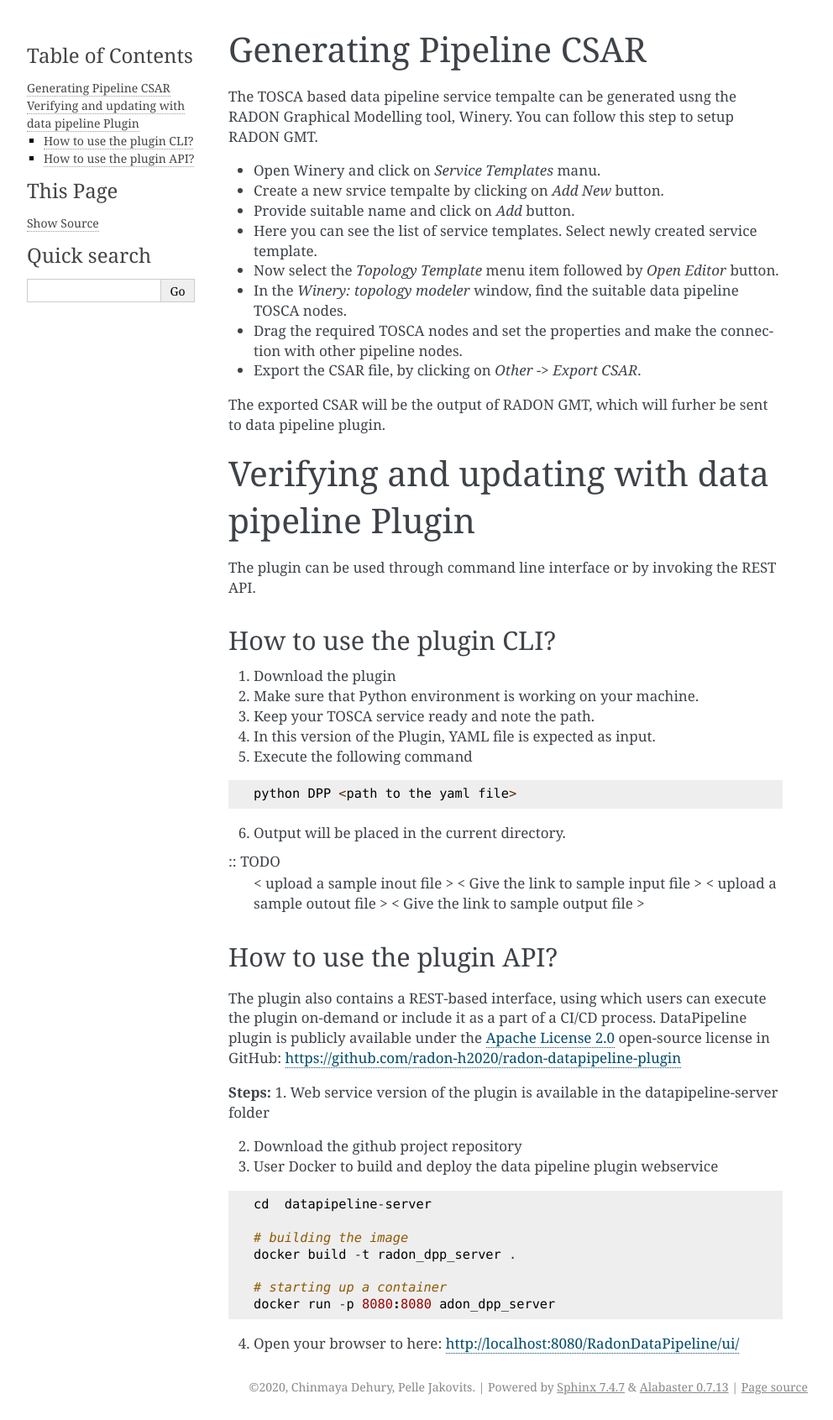
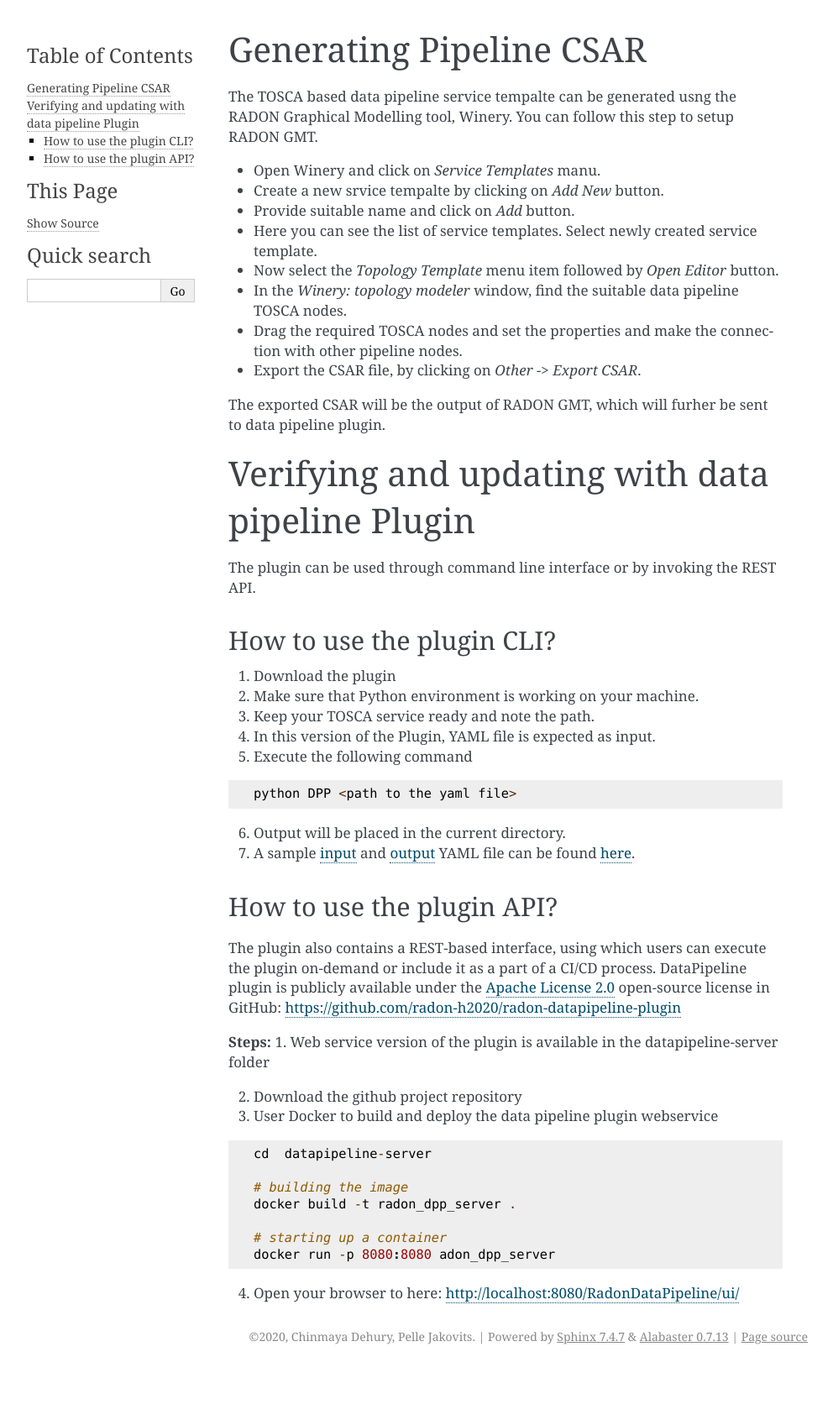
Before and after one commit to radon-h2020/radon-datapipeline-plugin, a Sphinx documentation site: the page built from docs/getting-started.rst, in a window 1280 px wide. Shown: the whole page at 84% size, without its empty margins (148-1140 px from the left). Built offline with Sphinx 7.4.7, drawn with Linux system fonts in a browser that asks for light colours; after the commit the page ends 1631 px from its top, so only the background shows below that.

Commit message:
Update getting-started.rst

```diff
--- a/docs/getting-started.rst
+++ b/docs/getting-started.rst
@@ -37,11 +37,7 @@
 
 6. Output will be placed in the current directory.
 
-:: TODO
-  < upload a sample inout file >
-  < Give the link to sample input file  >
-  < upload a sample outout file >
-  < Give  the link to sample output file >
+7. A sample `input <https://github.com/radon-h2020/radon-datapipeline-plugin/blob/master/original-sample.yml>`_  and `output <https://github.com/radon-h2020/radon-datapipeline-plugin/blob/master/output-sample.yml>`_ YAML file can be found `here <https://github.com/radon-h2020/radon-datapipeline-plugin>`_.
 
 
 How to use the plugin API?
```
